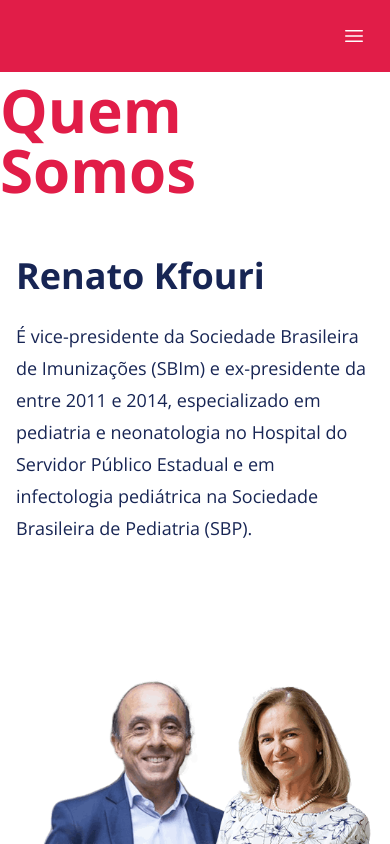
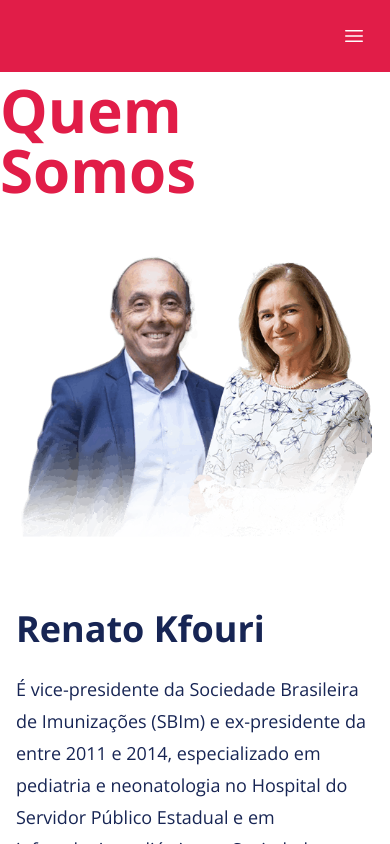
Before and after one commit to adomoraes/r3ksaude, a React (Vite) app: page /r3k/quem-somos in a window 390 px wide. Shown: the top 844 px of the page. Built offline with nearby package versions, Linux system fonts and the light colour scheme; some icons are missing.

Commit message:
style: Reorder flex columns for different viewports
- Updated flex column order to improve layout responsiveness.
- Used Tailwind CSS classes to adjust the order of columns based on screen size.
- Ensured content display is optimized for both small and large screens.

```diff
--- a/src/pages/QuemSomos.jsx
+++ b/src/pages/QuemSomos.jsx
@@ -10,7 +10,7 @@
 					<div className='mx-auto max-w-6xl py-20'>
 						<h1 className='text-rose-600 text-6xl'>Quem Somos</h1>
 						<div className='flex flex-col md:flex-row'>
-							<div className='md:basis-1/4 p-4'>
+							<div className='order-2 md:order-1 md:basis-1/4 p-4'>
 								<div className='text-left'>
 									<h3 className='text-blue-950 text-4xl w-3/4 mt-10'>
 										Renato Kfouri
@@ -48,7 +48,7 @@
 								</div>
 							</div>
 
-							<div className='md:basis-1/2 p-4 mt-10'>
+							<div className='order-1 md:order-2 md:basis-1/2 p-4 mt-10'>
 								<div className='text-left'>
 									<img
 										src='./assets/QuemSomos.png'
@@ -58,7 +58,7 @@
 								</div>
 							</div>
 
-							<div className='md:basis-1/4 p-4'>
+							<div className='order-3 md:order-3 md:basis-1/4 p-4'>
 								<div className='text-left'>
 									<h3 className='text-blue-950 text-4xl w-3/4 mt-10'>
 										Rosana Richtmann
```
